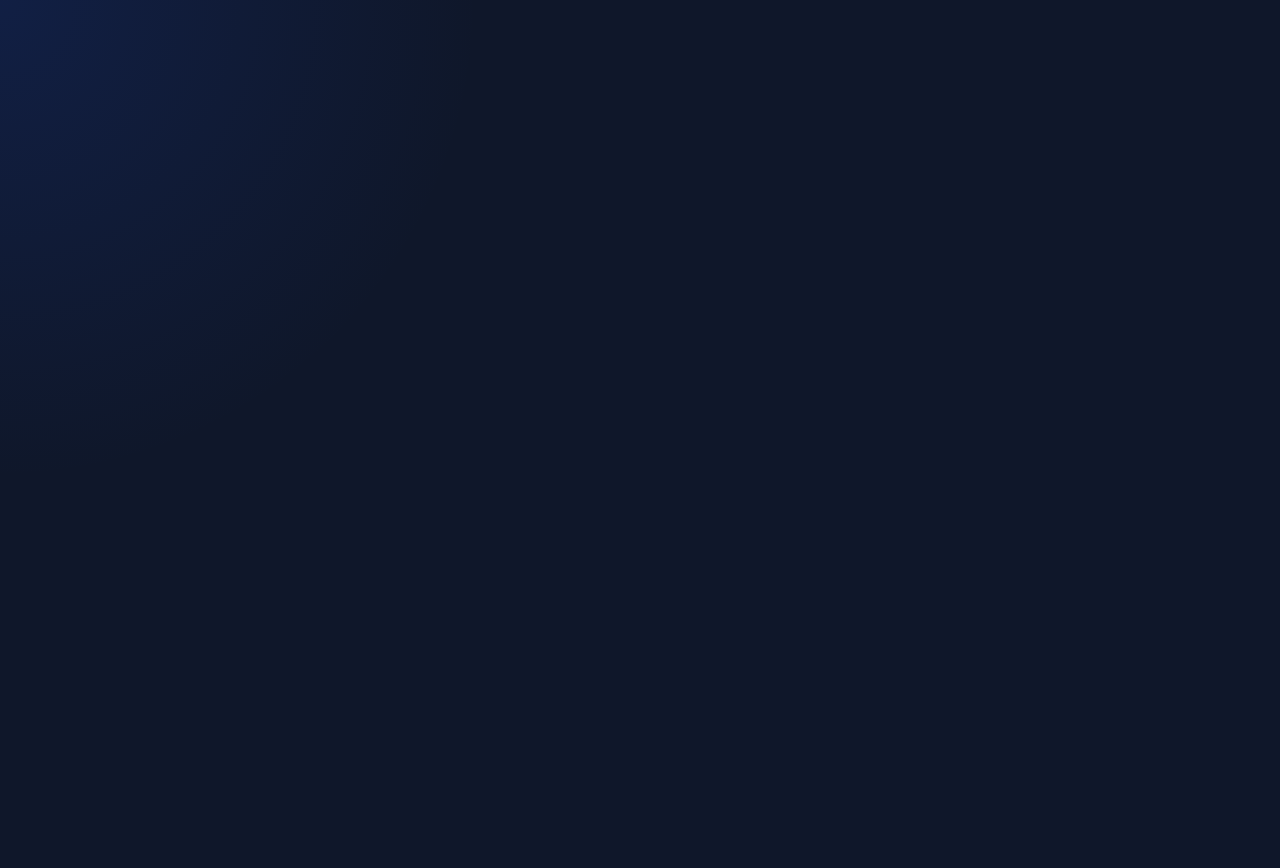
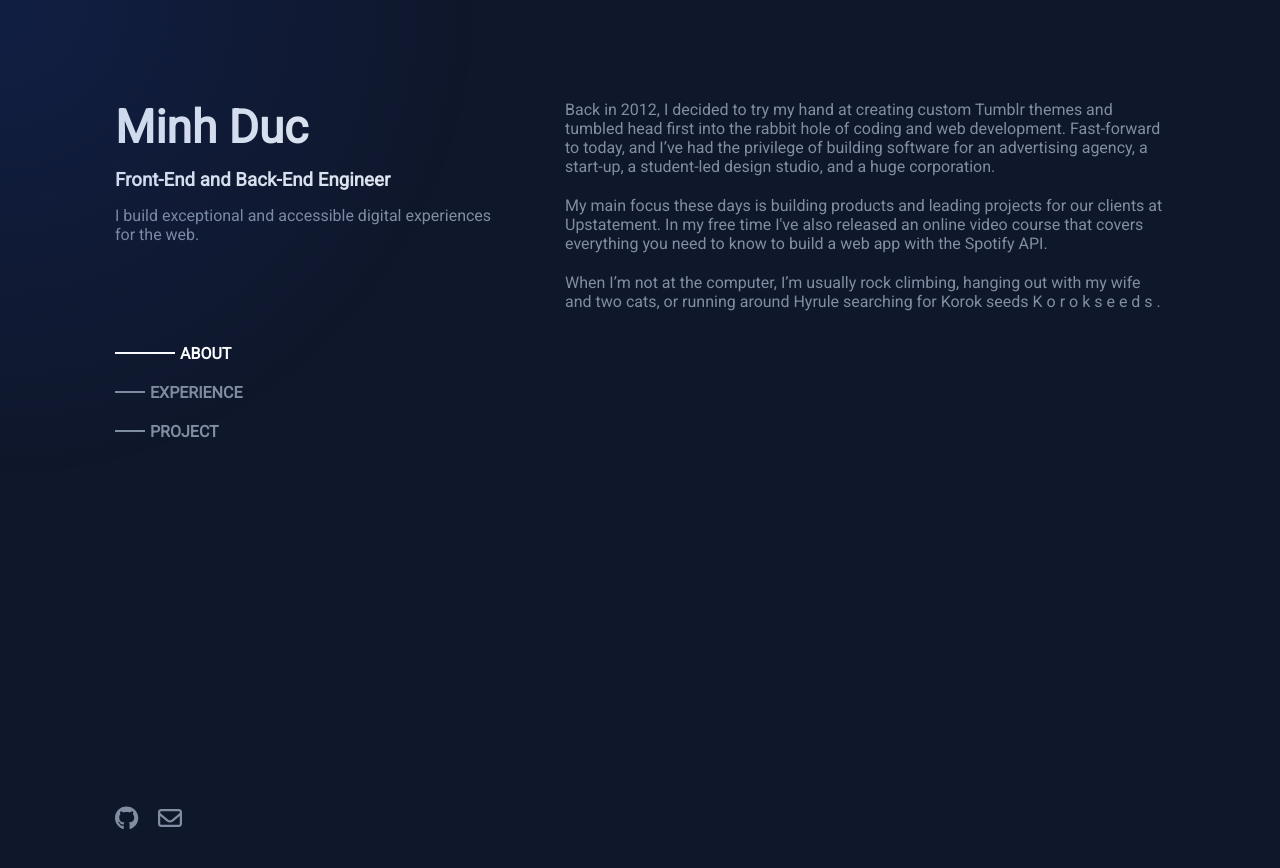
Before and after one commit to minhduc1003/portfolio, a Next.js app: page / in a window 1280 px wide. Shown: the top 868 px of the page. Before the commit the page ends 800 px from the top, so only its background shows below. Built offline with nearby package versions, Linux system fonts and the light colour scheme.

Commit message:
fix: mouse move feature when scroll new: add left side and about section ui

```diff
--- /dev/null
+++ b/src/app/components/ExperienceItem.tsx
@@ -0,0 +1,5 @@
+const ExperienceItem = () => {
+  return <div></div>;
+};
+
+export default ExperienceItem;
--- a/src/app/components/MouseMove.tsx
+++ b/src/app/components/MouseMove.tsx
@@ -2,22 +2,28 @@
 import React, { useEffect, useState } from "react";
 export default function MouseMove() {
   const [mousePosition, setMousePosition] = useState({ x: 0, y: 0 });
-
+  const [scrollPosition, setScrollPosition] = useState(0);
   const handleMouseMove = (e: any) => {
     setMousePosition({ x: e.clientX, y: e.clientY });
   };
+  const handleScroll = () => {
+    setScrollPosition(window.scrollY);
+  };
   useEffect(() => {
     window.addEventListener("mousemove", handleMouseMove);
-
+    window.addEventListener("scroll", handleScroll);
     return () => {
       window.removeEventListener("mousemove", handleMouseMove);
+      window.removeEventListener("scroll", handleScroll);
     };
-  }, []);
+  }, [mousePosition, scrollPosition]);
   return (
     <div
       className="pointer"
       style={{
-        background: `radial-gradient(600px at ${mousePosition.x}px ${mousePosition.y}px, rgba(29, 78, 216, 0.15), transparent 80%)`,
+        background: `radial-gradient(600px at ${mousePosition.x}px ${
+          mousePosition.y + scrollPosition
+        }px, rgba(29, 78, 216, 0.15), transparent 80%)`,
       }}
     ></div>
   );
--- /dev/null
+++ b/src/app/components/ProjectItem.tsx
@@ -0,0 +1,5 @@
+const ProjectItem = () => {
+  return <div></div>;
+};
+
+export default ProjectItem;
--- a/src/app/globals.css
+++ b/src/app/globals.css
@@ -14,3 +14,10 @@ body {
   transition: all 300s;
   position: absolute;
 }
+h1,
+h3 {
+  color: #e2e8f0;
+}
+p {
+  color: #808da2;
+}
--- a/src/app/layout.tsx
+++ b/src/app/layout.tsx
@@ -1,9 +1,14 @@
 import type { Metadata } from "next";
-import { Inter } from "next/font/google";
+import { Roboto } from "next/font/google";
 import "./globals.css";
 import MouseMove from "./components/MouseMove";
-
-const inter = Inter({ subsets: ["latin"] });
+import { config } from "@fortawesome/fontawesome-svg-core";
+import "@fortawesome/fontawesome-svg-core/styles.css";
+config.autoAddCss = false;
+const inter = Roboto({
+  weight: "400",
+  subsets: ["latin"],
+});
 
 export const metadata: Metadata = {
   title: "Create Next App",
@@ -17,7 +22,7 @@ export default function RootLayout({
 }) {
   return (
     <html lang="en">
-      <body className={inter.className}>
+      <body className={inter.className} style={{ position: "relative" }}>
         <MouseMove></MouseMove>
         {children}
       </body>
--- /dev/null
+++ b/src/app/page.module.css
@@ -0,0 +1,66 @@
+.main {
+  display: flex;
+  justify-content: center;
+  margin: 0 auto;
+  gap: 50px;
+}
+.leftSide {
+  display: flex;
+  flex-direction: column;
+  justify-content: space-between;
+  height: 800px;
+  position: sticky;
+  top: 100px;
+  max-width: 600px;
+  max-width: 400px;
+}
+.textHeader {
+  max-width: 400px;
+}
+.textWrapper .textHeader h1 {
+  font-size: 46px;
+  margin-bottom: 15px;
+}
+.textWrapper .textHeader h3 {
+  margin-bottom: 15px;
+}
+.textWrapper .textHeader p {
+  margin-bottom: 100px;
+}
+.nav p::before {
+  content: "";
+  display: inline-block;
+  width: 30px;
+  background-color: #808da2;
+  height: 2px;
+  margin-right: 5px;
+  transform: translateY(-5px);
+}
+.nav p {
+  font-size: 16px;
+  font-weight: 600;
+  margin-bottom: 20px;
+}
+.active {
+  color: #fff !important;
+}
+.active::before {
+  background-color: #fff !important;
+  width: 60px !important;
+}
+.linkIcon {
+  display: flex;
+  gap: 20px;
+  margin-bottom: 70px;
+}
+.rightSide {
+  height: 3000px;
+  max-width: 600px;
+  margin-top: 100px;
+}
+.about {
+  margin-bottom: 50px;
+}
+.about p {
+  margin-bottom: 20px;
+}
--- a/src/app/page.tsx
+++ b/src/app/page.tsx
@@ -1,8 +1,57 @@
+import style from "./page.module.css";
+import { FontAwesomeIcon } from "@fortawesome/react-fontawesome";
+import { faGithub } from "@fortawesome/free-brands-svg-icons";
+import { faEnvelope } from "@fortawesome/free-regular-svg-icons/faEnvelope";
 export default function Home() {
   return (
-    <main>
-      <aside></aside>
-      <aside></aside>
+    <main className={style.main}>
+      <aside className={style.leftSide}>
+        <div className={style.textWrapper}>
+          <div className={style.textHeader}>
+            <h1>Minh Duc</h1>
+            <h3>Front-End and Back-End Engineer</h3>
+            <p>
+              I build exceptional and accessible digital experiences for the
+              web.
+            </p>
+          </div>
+          <div className={style.nav}>
+            <p className={style.active}>ABOUT</p>
+            <p>EXPERIENCE</p>
+            <p>PROJECT</p>
+          </div>
+        </div>
+        <div className={style.linkIcon}>
+          <a href="">
+            <FontAwesomeIcon icon={faGithub} color="#808da2" size="xl" />
+          </a>
+          <a href="">
+            <FontAwesomeIcon icon={faEnvelope} color="#808da2" size="xl" />
+          </a>
+        </div>
+      </aside>
+      <aside className={style.rightSide}>
+        <div className={style.about}>
+          <p>
+            Back in 2012, I decided to try my hand at creating custom Tumblr
+            themes and tumbled head first into the rabbit hole of coding and web
+            development. Fast-forward to today, and I’ve had the privilege of
+            building software for an advertising agency, a start-up, a
+            student-led design studio, and a huge corporation.
+          </p>
+          <p>
+            My main focus these days is building products and leading projects
+            for our clients at Upstatement. In my free time I've also released
+            an online video course that covers everything you need to know to
+            build a web app with the Spotify API.
+          </p>
+          <p>
+            When I’m not at the computer, I’m usually rock climbing, hanging out
+            with my wife and two cats, or running around Hyrule searching for
+            Korok seeds K o r o k s e e d s .
+          </p>
+        </div>
+      </aside>
     </main>
   );
 }
```
Also changed, not shown: package.json (+6 -1 lines), src/app/experience.ts (added, +18 -0 lines), src/app/project.ts (added, +20 -0 lines), 1 other file (tests, documents, lock files or other folders).
